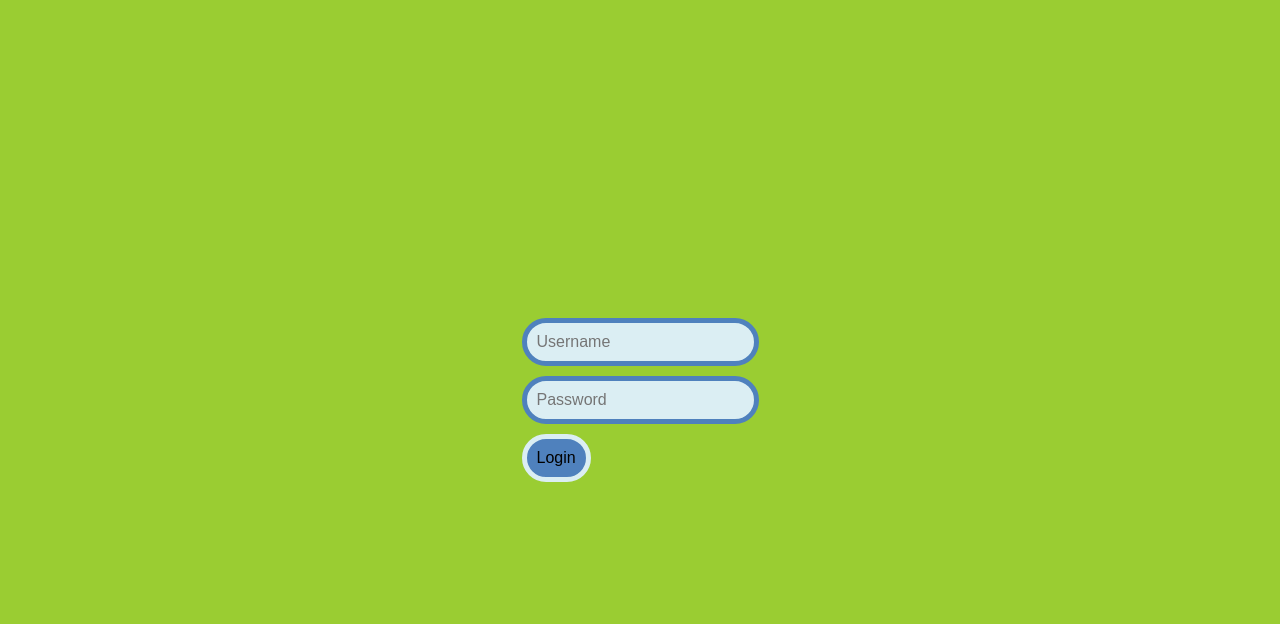
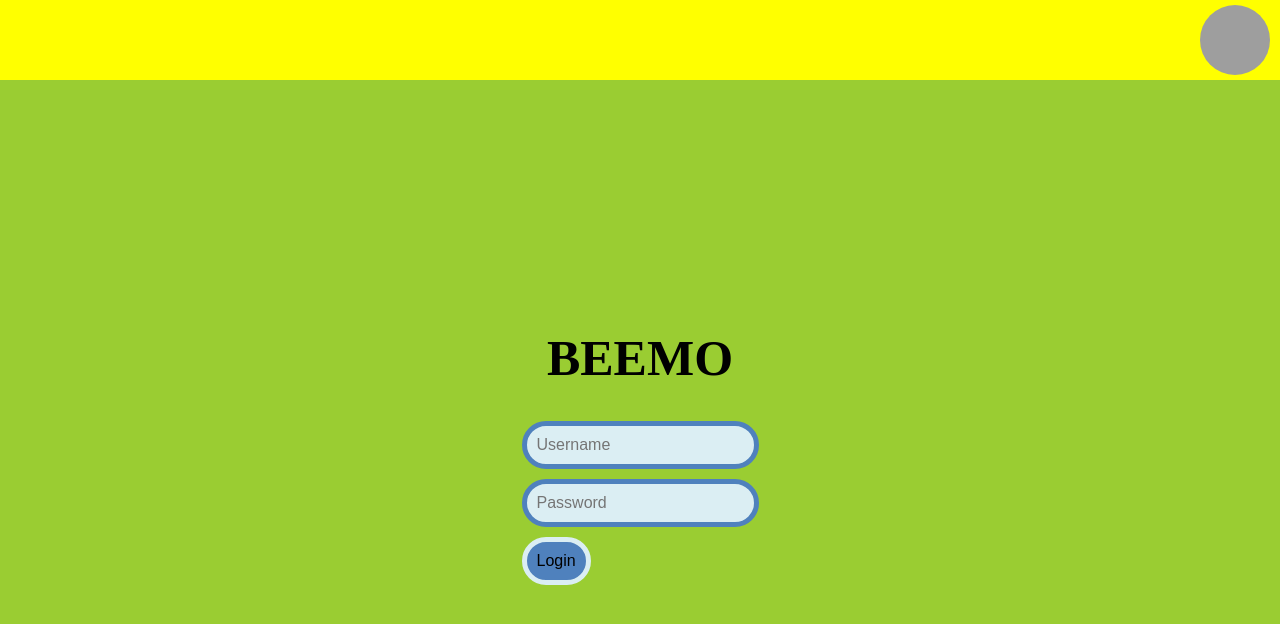
Before and after one commit to enzovcnt/felixChat, a plain HTML site: page index.html in a window 1280 px wide. Drawn offline with Linux system fonts and the light colour scheme; grey boxes are pictures that could not be loaded.

Commit message:
add header

```diff
--- a/css/style.css
+++ b/css/style.css
@@ -2,16 +2,30 @@ html, body {
     padding: 0;
     margin: 0;
 }
-
+.header{
+    height: 10vh;
+    background-color: yellow;
+    display: flex;
+    align-items: center;
+    justify-content: flex-end;
+    padding-right: 10px;
+}
+.logo{
+    width: 70px;
+    height: 70px;
+    border-radius: 50%;
+}
 .container {
     display: flex;
     flex-direction: column;
     align-items: center;
     justify-content: center;
-    height: 100vh;
+    height: 90vh;
     background: yellowgreen;
 }
-
+.title{
+    font-size: 50px;
+}
 .login{
     display: none;
 }
--- a/index.html
+++ b/index.html
@@ -8,8 +8,11 @@
 </head>
 <body>
 
-
+<div class="header">
+    <img src="https://picsum.photos/100" alt="" class="logo">
+</div>
 <div class="container">
+    <h1 class="title">BEEMO</h1>
     <div class="login">
         <input type="text" id="fname" name="fname" class="inputUsername" placeholder="Username"><br>
         <input type="password" id="lname" name="lname" class="inputPassword" placeholder="Password"><br>
@@ -18,10 +21,8 @@
 
     <div class="chat">
         <div class="messages"></div>
-        <div>
+        <div class="chatForm">
             <img src="image/adventure_time_snail-removebg-preview.png" alt="escargot" class="anime">
-        </div>
-        <div class="chatForm">
             <input type="text" id="message" name="message" class="inputMessage" placeholder="let's talk">
             <button class="sendBtn">Send</button>
         </div>
--- a/js/main.js
+++ b/js/main.js
@@ -6,15 +6,6 @@ const loginPage = document.querySelector('.login')
 const chatPage = document.querySelector('.chat')
 let animation = document.querySelector('.anime')
 
-
-
-function load(){
-    if (divMessage.classList.contains('felix')) {
-        animation.style.display = 'none'
-    }else{
-        animation.style.display = 'block'
-    }
-}
 
 
 
@@ -158,14 +149,15 @@ function displayMessages(){
 function handlePrompt(){
     let prompt = document.querySelector('.inputMessage')
     let submitButton = document.querySelector('.sendBtn')
+    let hideMessage = "L'intégralité de ton message doit être en anglais "
 
     submitButton.addEventListener('click', ()=>{
         addMessageToMessagesArray({
             author : "User",
-            content:prompt.value
+            content: prompt.value
         })
         displayMessages()
-        content : prompt.value = "";
+        prompt.value = "";
 
 
         askIa(prompt.value)
```
